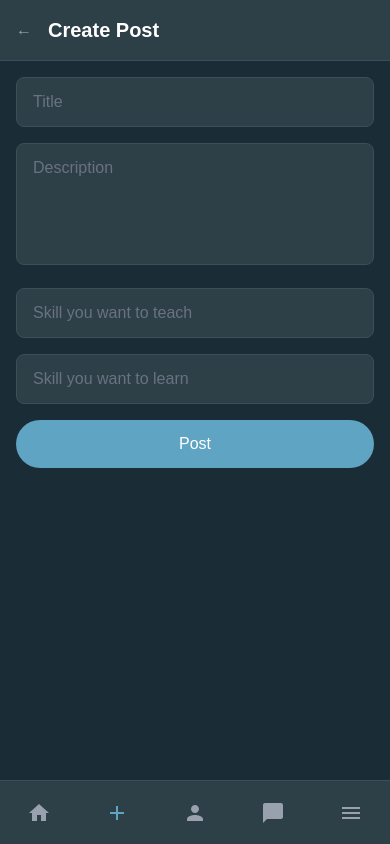
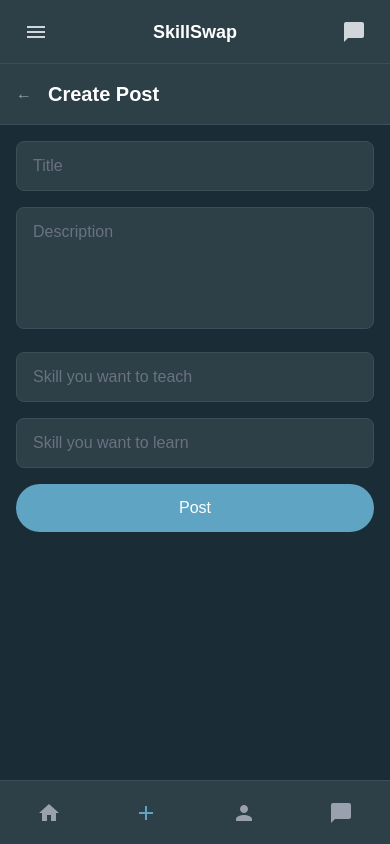
Before and after one commit to col2023010198-design/Project_SkillSwap, a Next.js app: page /create in a window 390 px wide. Built offline with nearby package versions, Linux system fonts and the light colour scheme; no server answers.

Commit message:
feat: add UpperNav with burger menu dropdown
Create UpperNav and update BottomNav for mobile navigation.

Co-authored-by: CheackenDesu <230266722+col2023010198-design@users.noreply.github.com>

```diff
--- a/app/create/page.tsx
+++ b/app/create/page.tsx
@@ -3,6 +3,7 @@
 import { useMemo, useState } from 'react';
 import { useRouter } from 'next/navigation';
 import { createClient } from '@supabase/supabase-js';
+import UpperNav from '@/components/UpperNav';
 import BottomNav from '@/components/BottomNav';
 
 export default function CreatePostPage() {
@@ -68,8 +69,9 @@ export default function CreatePostPage() {
 
   return (
     <div className="min-h-screen bg-[#1a2c36] pb-24">
+      <UpperNav />
       <div className="max-w-2xl mx-auto">
-        <header className="bg-[#2d3f47] border-b border-[#3a4f5a] p-4 sticky top-0 z-10 flex items-center gap-4">
+        <header className="bg-[#2d3f47] border-b border-[#3a4f5a] p-4 flex items-center gap-4">
           <button onClick={() => router.back()} className="text-gray-400 hover:text-gray-300">
             ←
           </button>
--- a/app/edit-profile/page.tsx
+++ b/app/edit-profile/page.tsx
@@ -2,6 +2,7 @@
 
 import { useState, useEffect, useRef } from 'react';
 import { useRouter } from 'next/navigation';
+import UpperNav from '@/components/UpperNav';
 import BottomNav from '@/components/BottomNav';
 import { updateProfile, fetchProfile } from '@/lib/profile';
 import { supabase } from '@/lib/supabase';
@@ -160,9 +161,10 @@ export default function EditProfilePage() {
 
   return (
     <div className="min-h-screen bg-[#1a2c36] pb-24">
+      <UpperNav />
       <div className="max-w-2xl mx-auto">
         {/* Header */}
-        <header className="bg-[#2d3f47] border-b border-[#3a4f5a] p-4 sticky top-0 z-10 flex items-center gap-4">
+        <header className="bg-[#2d3f47] border-b border-[#3a4f5a] p-4 flex items-center gap-4">
           <button onClick={() => router.back()} className="text-gray-400 hover:text-gray-300">
             <svg className="w-6 h-6" fill="currentColor" viewBox="0 0 24 24">
               <path d="M20 11H7.83l5.59-5.59L12 4l-8 8 8 8 1.41-1.41L7.83 13H20v-2z" />
--- a/app/home/page.tsx
+++ b/app/home/page.tsx
@@ -3,6 +3,7 @@
 import { useCallback, useEffect, useMemo, useState } from 'react';
 import { createClient } from '@supabase/supabase-js';
 
+import UpperNav from '@/components/UpperNav';
 import BottomNav from '@/components/BottomNav';
 import PostCard, { Post } from '@/components/PostCard';
 
@@ -209,10 +210,8 @@ export default function HomePage() {
 
   return (
     <div className="min-h-screen bg-[#1a2c36] pb-24">
+      <UpperNav />
       <div className="max-w-2xl mx-auto">
-        <header className="bg-[#2d3f47] border-b border-[#3a4f5a] p-4 sticky top-0 z-10">
-          <h1 className="text-xl font-bold text-white">SkillSwap</h1>
-        </header>
 
         <div className="p-4 space-y-4">
           {err && (
--- a/app/message/page.tsx
+++ b/app/message/page.tsx
@@ -2,6 +2,7 @@
 
 import { useState } from 'react';
 import Link from 'next/link';
+import UpperNav from '@/components/UpperNav';
 import BottomNav from '@/components/BottomNav';
 
 interface Message {
@@ -56,9 +57,10 @@ export default function MessagesPage() {
 
     return (
       <div className="min-h-screen bg-[#1a2c36] pb-24">
+        <UpperNav />
         <div className="max-w-2xl mx-auto flex flex-col h-screen">
           {/* Header */}
-          <header className="bg-[#2d3f47] border-b border-[#3a4f5a] p-4 flex items-center gap-4 sticky top-0 z-10">
+          <header className="bg-[#2d3f47] border-b border-[#3a4f5a] p-4 flex items-center gap-4">
             <div>
               <h1 className="text-xl font-bold text-white">{conversation?.sender}</h1>
               <p className="text-xs text-gray-400">@{conversation?.senderUsername}</p>
@@ -111,11 +113,8 @@ export default function MessagesPage() {
 
   return (
     <div className="min-h-screen bg-[#1a2c36] pb-24">
+      <UpperNav />
       <div className="max-w-2xl mx-auto">
-        {/* Header */}
-        <header className="bg-[#2d3f47] border-b border-[#3a4f5a] p-4 sticky top-0 z-10 flex items-center justify-between">
-          <h1 className="text-xl font-bold text-white">Messages</h1>
-        </header>
 
         {/* Conversations */}
         <div className="divide-y divide-[#3a4f5a]">
--- a/app/profile/page.tsx
+++ b/app/profile/page.tsx
@@ -4,6 +4,7 @@ import { useCallback, useEffect, useMemo, useState } from 'react';
 import Link from 'next/link';
 import { createClient } from '@supabase/supabase-js';
 
+import UpperNav from '@/components/UpperNav';
 import BottomNav from '@/components/BottomNav';
 import PostCard, { Post } from '@/components/PostCard';
 import { fetchProfile, Profile } from '@/lib/profile';
@@ -240,10 +241,8 @@ export default function ProfilePage() {
 
   return (
     <div className="min-h-screen bg-[#1a2c36] pb-24">
+      <UpperNav />
       <div className="max-w-2xl mx-auto">
-        <header className="bg-[#2d3f47] border-b border-[#3a4f5a] p-4 sticky top-0 z-10 flex items-center justify-between">
-          <h1 className="text-xl font-bold text-white">Profile</h1>
-        </header>
 
         {loadingProfile ? (
           <div className="flex items-center justify-center py-24">
--- a/components/BottomNav.tsx
+++ b/components/BottomNav.tsx
@@ -53,17 +53,6 @@ export default function BottomNav() {
           <path d="M20 2H4c-1.1 0-1.99.9-1.99 2L2 22l4-4h14c1.1 0 2-.9 2-2V4c0-1.1-.9-2-2-2z" />
         </svg>
       </Link>
-
-      <Link
-        href="/menu"
-        className={`flex flex-col items-center justify-center w-16 h-16 transition-colors ${
-          isActive('/menu') ? 'text-[#5fa4c3]' : 'text-gray-400 hover:text-gray-300'
-        }`}
-      >
-        <svg className="w-6 h-6" fill="currentColor" viewBox="0 0 24 24">
-          <path d="M3 18h18v-2H3v2zm0-5h18v-2H3v2zm0-7v2h18V6H3z" />
-        </svg>
-      </Link>
     </nav>
   );
 }
--- /dev/null
+++ b/components/UpperNav.tsx
@@ -0,0 +1,107 @@
+'use client';
+
+import { useState } from 'react';
+import { useRouter } from 'next/navigation';
+import Link from 'next/link';
+
+export default function UpperNav() {
+  const [isMenuOpen, setIsMenuOpen] = useState(false);
+  const router = useRouter();
+
+  const handleLogout = () => {
+    setIsMenuOpen(false);
+    router.push('/auth/login');
+  };
+
+  const handleNavigation = (path: string) => {
+    setIsMenuOpen(false);
+    router.push(path);
+  };
+
+  return (
+    <>
+      {/* Header */}
+      <header className="fixed top-0 left-0 right-0 bg-[#2d3f47] border-b border-[#3a4f5a] h-16 flex items-center justify-between px-4 z-20">
+        {/* Burger Menu Button */}
+        <button
+          onClick={() => setIsMenuOpen(!isMenuOpen)}
+          className="text-gray-300 hover:text-white transition-colors p-2"
+          aria-label="Toggle menu"
+        >
+          <svg className="w-6 h-6" fill="currentColor" viewBox="0 0 24 24">
+            <path d="M3 18h18v-2H3v2zm0-5h18v-2H3v2zm0-7v2h18V6H3z" />
+          </svg>
+        </button>
+
+        {/* Logo/Title */}
+        <h1 className="text-lg font-bold text-white">SkillSwap</h1>
+
+        {/* Notification Icon */}
+        <button
+          onClick={() => handleNavigation('/message')}
+          className="text-gray-300 hover:text-white transition-colors p-2"
+          aria-label="Messages"
+        >
+          <svg className="w-6 h-6" fill="currentColor" viewBox="0 0 24 24">
+            <path d="M20 2H4c-1.1 0-1.99.9-1.99 2L2 22l4-4h14c1.1 0 2-.9 2-2V4c0-1.1-.9-2-2-2z" />
+          </svg>
+        </button>
+      </header>
+
+      {/* Dropdown Menu */}
+      {isMenuOpen && (
+        <div className="fixed inset-0 z-10 bg-black/50" onClick={() => setIsMenuOpen(false)}>
+          <div
+            className="absolute left-0 top-16 w-64 bg-[#2d3f47] border-b border-r border-[#3a4f5a] shadow-lg"
+            onClick={(e) => e.stopPropagation()}
+          >
+            <div className="divide-y divide-[#3a4f5a]">
+              <button
+                onClick={() => handleNavigation('/profile')}
+                className="w-full text-left flex items-center gap-3 p-4 hover:bg-[#3a4f5a] transition-colors"
+              >
+                <svg className="w-5 h-5 text-gray-400" fill="currentColor" viewBox="0 0 24 24">
+                  <path d="M12 12c2.21 0 4-1.79 4-4s-1.79-4-4-4-4 1.79-4 4 1.79 4 4 4zm0 2c-2.67 0-8 1.34-8 4v2h16v-2c0-2.66-5.33-4-8-4z" />
+                </svg>
+                <span className="text-white font-medium">My Profile</span>
+              </button>
+
+              <button
+                onClick={() => handleNavigation('/home')}
+                className="w-full text-left flex items-center gap-3 p-4 hover:bg-[#3a4f5a] transition-colors"
+              >
+                <svg className="w-5 h-5 text-gray-400" fill="currentColor" viewBox="0 0 24 24">
+                  <path d="M12 2C6.48 2 2 6.48 2 12s4.48 10 10 10 10-4.48 10-10S17.52 2 12 2zm0 18c-4.42 0-8-3.58-8-8s3.58-8 8-8 8 3.58 8 8-3.58 8-8 8zm0-13c-2.76 0-5 2.24-5 5s2.24 5 5 5 5-2.24 5-5-2.24-5-5-5z" />
+                </svg>
+                <span className="text-white font-medium">About SkillSwap</span>
+              </button>
+
+              <button
+                onClick={() => handleNavigation('/home')}
+                className="w-full text-left flex items-center gap-3 p-4 hover:bg-[#3a4f5a] transition-colors"
+              >
+                <svg className="w-5 h-5 text-gray-400" fill="currentColor" viewBox="0 0 24 24">
+                  <path d="M1 21h22L12 2 1 21zm12-3h-2v-2h2v2zm0-4h-2v-4h2v4z" />
+                </svg>
+                <span className="text-white font-medium">Help & Support</span>
+              </button>
+
+              <button
+                onClick={handleLogout}
+                className="w-full text-left flex items-center gap-3 p-4 hover:bg-[#3a4f5a] transition-colors text-red-400"
+              >
+                <svg className="w-5 h-5" fill="currentColor" viewBox="0 0 24 24">
+                  <path d="M17 7l-1.41 1.41L18.17 11H8v2h10.17l-2.58 2.58L17 17l5-5zM4 5h8V3H4c-1.1 0-2 .9-2 2v14c0 1.1.9 2 2 2h8v-2H4V5z" />
+                </svg>
+                <span className="font-medium">Logout</span>
+              </button>
+            </div>
+          </div>
+        </div>
+      )}
+
+      {/* Spacer for fixed header */}
+      <div className="h-16" />
+    </>
+  );
+}
```
